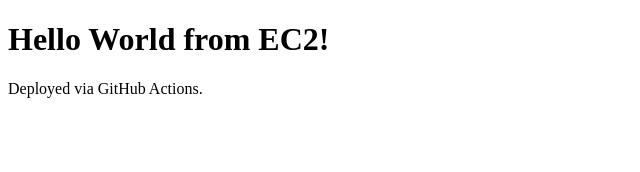
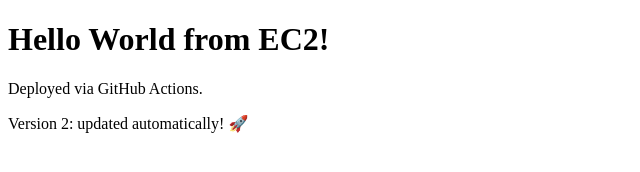
Before and after one commit to reedholton/hello-cicd, a plain HTML site: page index.html in a window 1280 px wide. Shown: the whole page, without its empty margins (0-640 px from the left). Drawn offline with Linux system fonts and the light colour scheme.

Commit message:
Version 2

```diff
--- a/index.html
+++ b/index.html
@@ -4,5 +4,6 @@
   <body>
     <h1>Hello World from EC2!</h1>
     <p>Deployed via GitHub Actions.</p>
+    <p>Version 2: updated automatically! 🚀</p>
   </body>
 </html>
```
